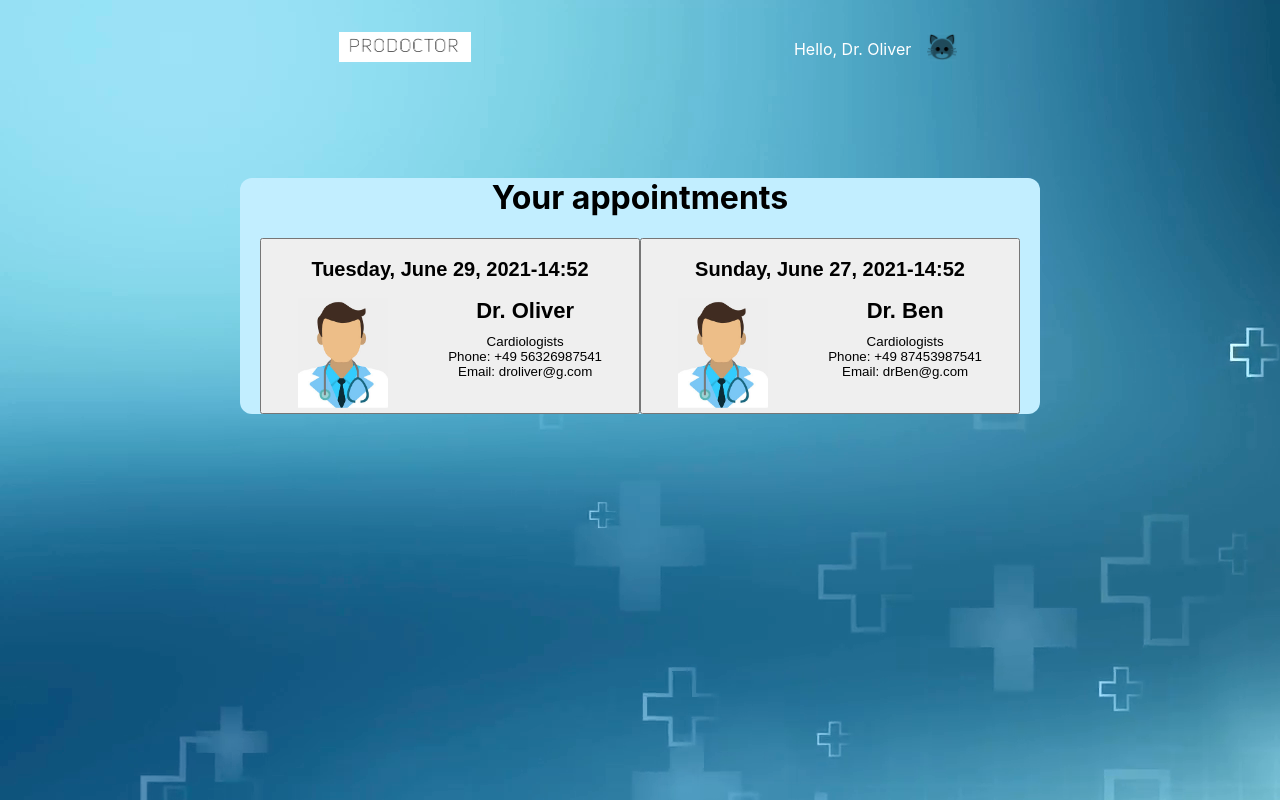
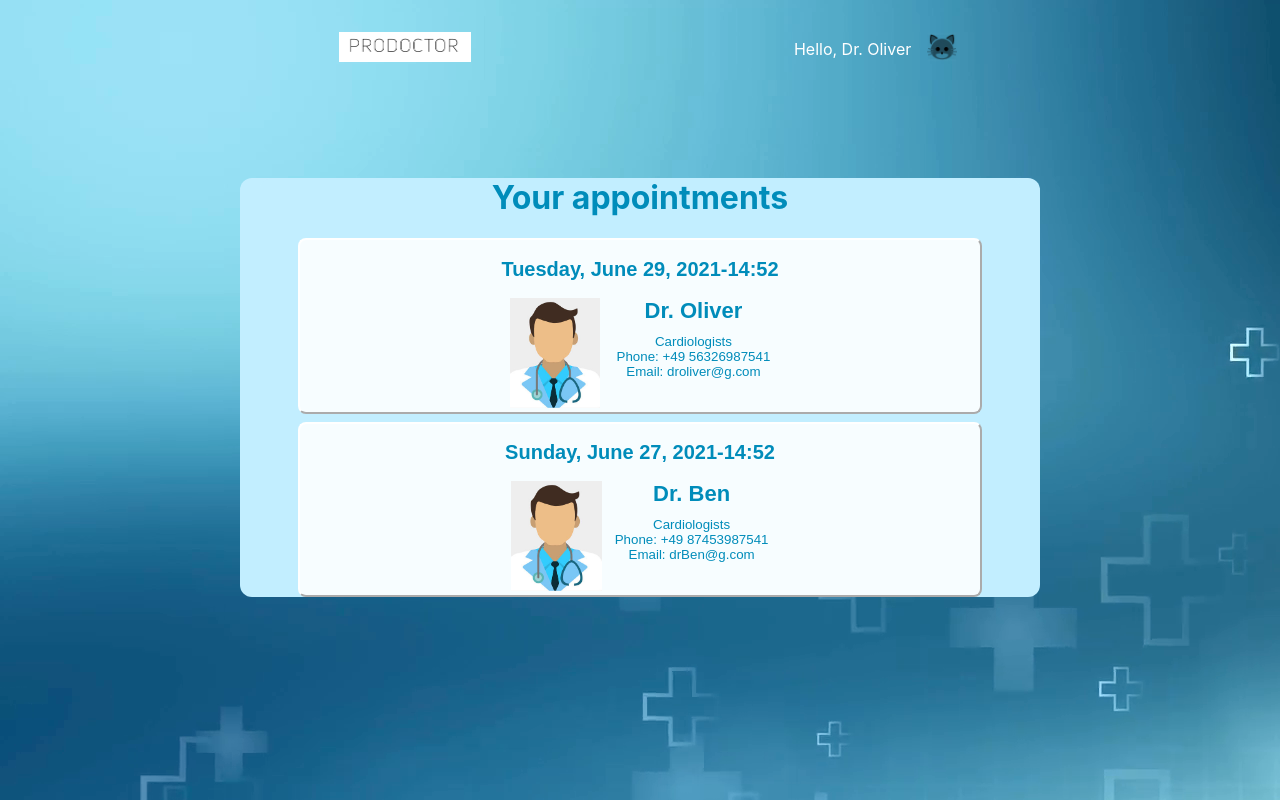
Before and after one commit to Ascendancey/brunette-humming-birds, a React (Create React App) app: page /appointment in a window 1280 px wide. Built offline with nearby package versions, Linux system fonts and the light colour scheme.

Commit message:
'Your bookings' arrangement and first styling

```diff
--- a/src/components/AbstractBookInfo.css
+++ b/src/components/AbstractBookInfo.css
@@ -9,3 +9,19 @@
   font-weight: bold;
   margin-bottom: 10px;
 }
+
+.abstactdoctor {
+  display: flex;
+  flex-direction: row;
+  width:90%;
+  justify-content: space-around;
+  background-color: rgb(247, 253, 255);
+  margin: 0.5rem auto;
+  border-radius: 8px;
+  border-color: white;
+  color: #008cba;
+}
+
+h1 {
+  color: #008cba;
+}
--- a/src/components/AbstractBookInfo.js
+++ b/src/components/AbstractBookInfo.js
@@ -8,7 +8,7 @@ const AbstractBookInfo = (props) => {
   const datestring = formatDatestring(date)
 
   return(
-    <div>
+    <div className="">
       <h2>{datestring}</h2>
       <div className="docinfotoparea">
         <div>
--- a/src/pages/Appointment.js
+++ b/src/pages/Appointment.js
@@ -4,6 +4,8 @@ import Popup from 'reactjs-popup';
 
 import AbstractBookInfo from '../components/AbstractBookInfo';
 import BookDetail from '../components/BookDetail';
+
+import "../components/AbstractBookInfo.css";
 
 const Appointment = (props) => {
   const location = useLocation();
@@ -114,7 +116,7 @@ function appointmentslot(data, cancelbooking) {
   return(
     <Popup key={data.time}
       trigger = {
-        <button className="appointmentbox" >
+        <button className="abstactdoctor" >
           <AbstractBookInfo date={data.time} info={data.doctorinfo} />
         </button>
       }
```
